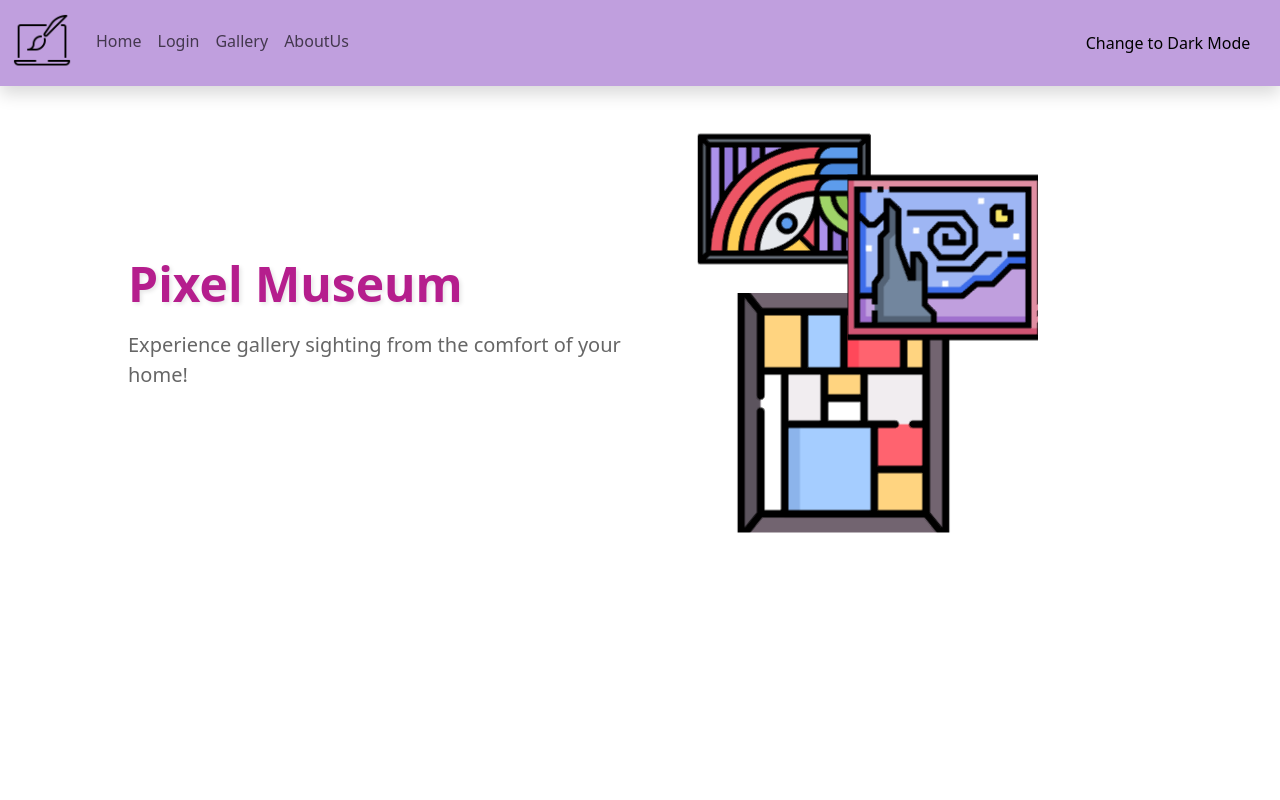
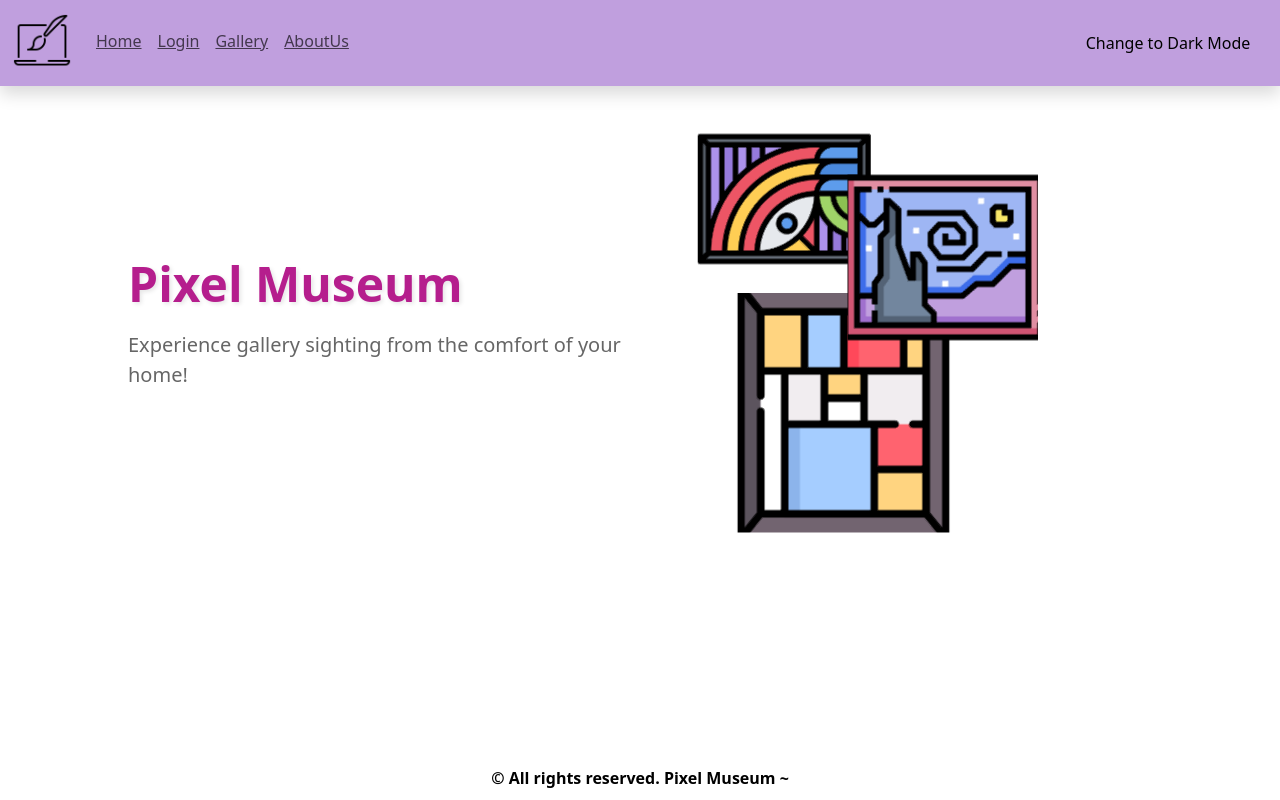
Before and after one commit to elab-development/klijentske-veb-tehnologije-2024-2022-0025-digitalna-galerija, a React (Vite) app: page / in a window 1280 px wide. Built offline with nearby package versions, Linux system fonts and the light colour scheme.

Commit message:
j footer

```diff
--- a/src/App.css
+++ b/src/App.css
@@ -1,3 +1,24 @@
+/* App.css */
+html, body {
+  height: 100%;
+  margin: 0;
+  padding: 0;
+}
+
+#root {
+  display: flex;
+  flex-direction: column;
+  min-height: 100vh;
+}
+
+.footer {
+  font-weight: bold;
+  padding: 10px;
+  margin-top: auto;
+  text-align: center;
+}
+
+
 /* Definišite stilove za svetli mod */
 .light-mode {
   background-color: white;
@@ -37,9 +58,16 @@
 
 .navbar{
   background-color: #C09FDE; /*menjamo boju NavBara u istu boju kao i u projktu u figmi*/
+
+}
+
+.navbar-nav .nav-item .nav-link{
+  text-decoration: underline;
+
 }
 
 .navbar-nav .nav-item .nav-link:hover{ /*kada se prolazi mišem preko linka*/
   color: white; /*tekst bele boje*/
-  background-color: #c14cc9; /*pozadinska boja linka*/
+  background-color: #c14cc9; /*pozadinska boja linka*/
+
 }
--- a/src/App.tsx
+++ b/src/App.tsx
@@ -31,6 +31,7 @@ const App: React.FC = () => {
   return (
 
     <Router>
+      <div id="root">
         <NavBar {...navBarProps}/>
         {/*Ova linija renderuje NavBar komponentu, prosleđujući joj sve propertije iz
           navBarProps koristeći spread operator (...)
@@ -45,10 +46,14 @@ const App: React.FC = () => {
           <Route path = "/components/AboutUs" element = {<AboutUs />} />
           <Route path = "photographer/:name" element = {<PhotographerPage />} />
         </Routes>
+        <footer className="footer">
+            &copy; All rights reserved. Pixel Museum ~
+        </footer>
+      </div>
+    </Router>
 
 
-    </Router>
   )
 }
 
-export default App
+export default App
```
Lines whose indentation alone changed are shown as unchanged.
